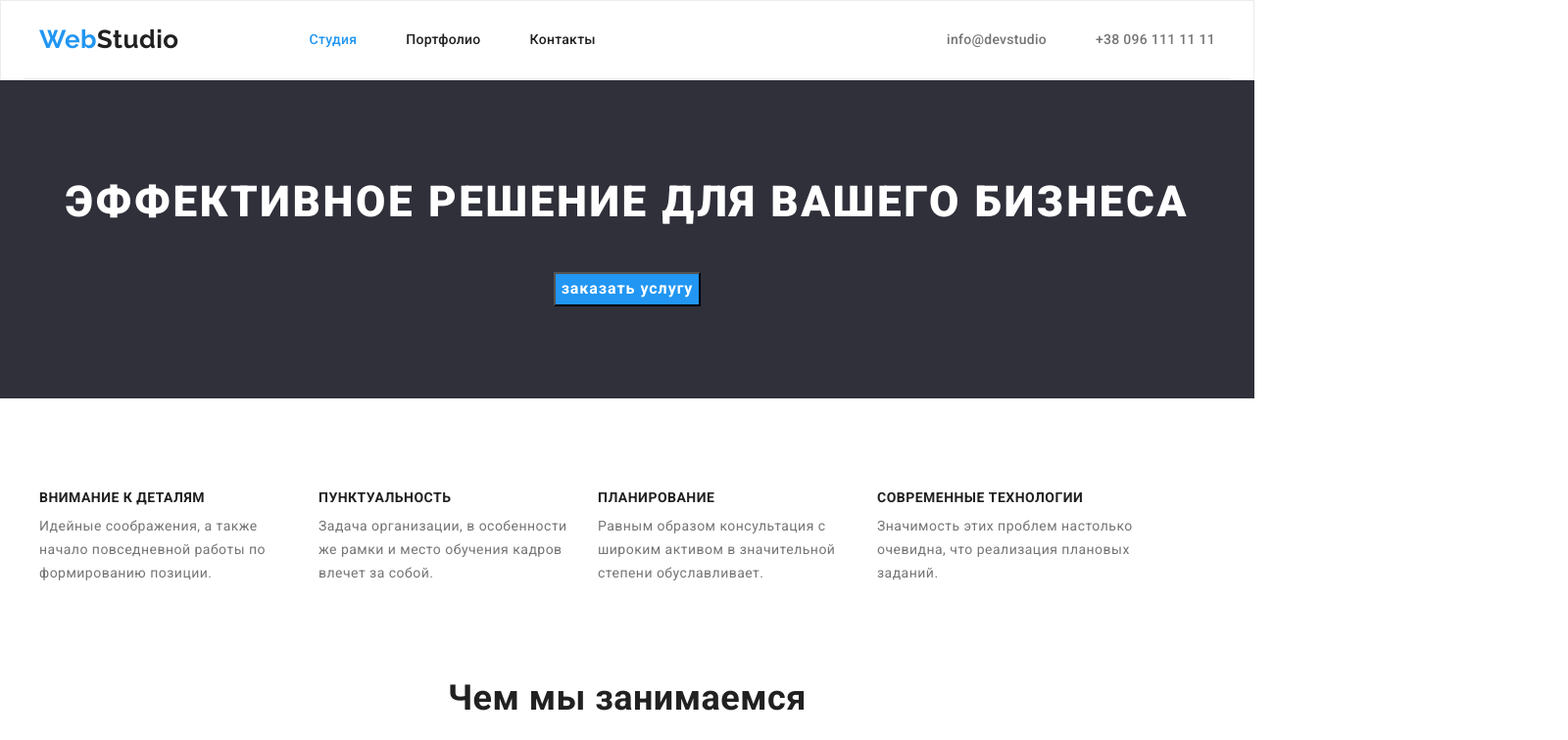
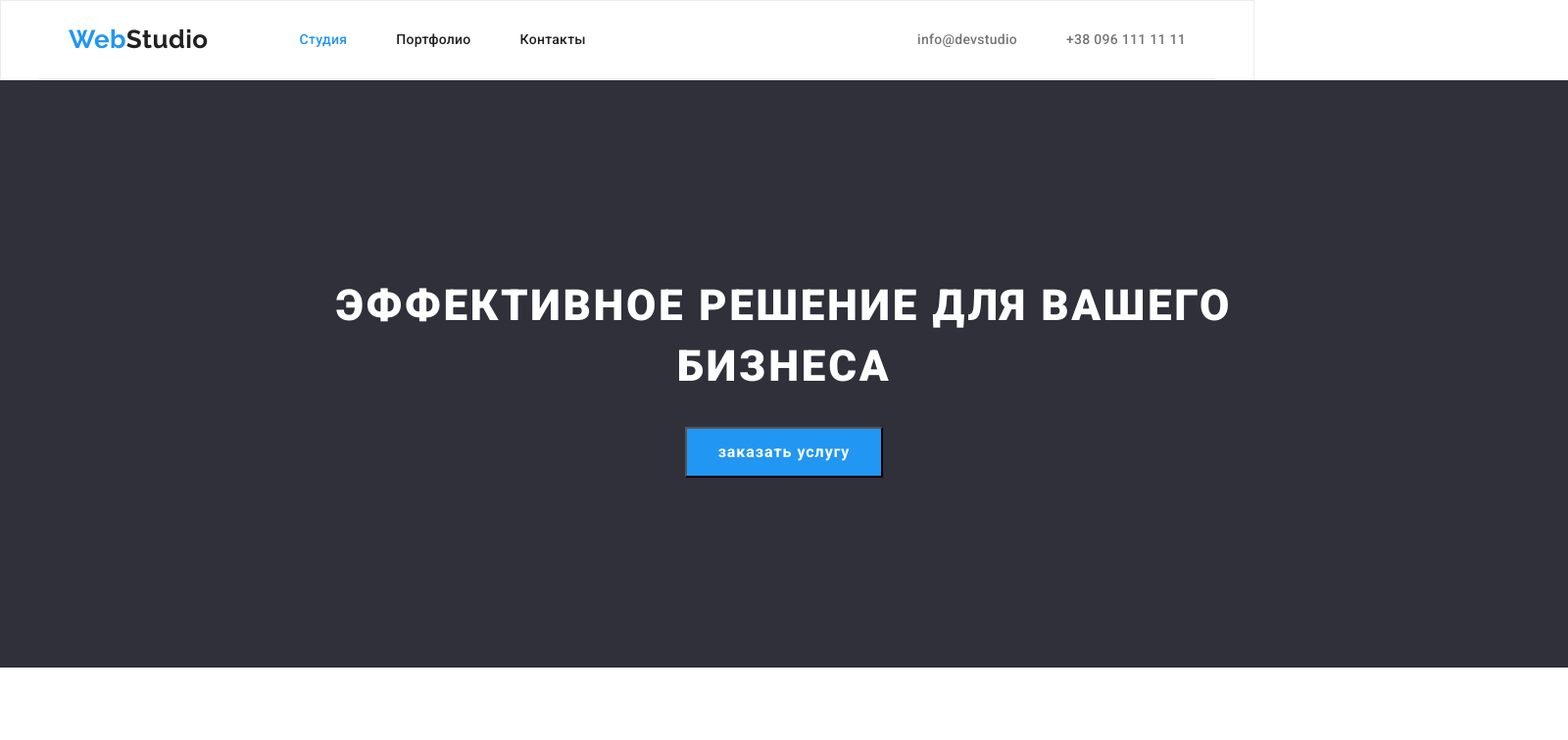
Before and after one commit to VadymShylov/goit-markup-hw-03, a plain HTML site: page index.html in a window 1280 px wide. Shown: the top 756 px of the page at 98% size, 1600 px wide, since content can reach past the window. Drawn offline with nearby package versions, Linux system fonts and the light colour scheme.

Commit message:
испавляет ошибки в секциях

```diff
--- a/css/styles.css
+++ b/css/styles.css
@@ -25,20 +25,20 @@ body {
 /*ul-removed all markers*/
 
 ul {
-  list-style-type: none;
-  margin-top: 0;
-  margin-bottom: 0;
+  margin: 0;
+  padding-left: 0;
+  list-style: none;
 }
 
 /*container*/
 
 .container {
+  width: 1200px;
+  margin-right: auto;
   margin-left: auto;
-  margin-right: auto;
-  width: 1230px;
-  padding-left: 15px;
-  padding-right: 15px;
-  /*outline: 2px solid tomato;*/
+  padding-left: 30px;
+  padding-right: 30px;
+  /* outline: 2px solid tomato;*/
 }
 
 /*section*/
@@ -158,21 +158,30 @@ ul {
 /*hero*/
 
 .hero {
+  width: 1600px;
+  height: 600px;
+  margin-right: auto;
+  margin-left: auto;
   background-color: var(--footer-bgr-color);
   text-align: center;
 }
-
+.action .container {
+  padding-top: 200px;
+  padding-bottom: 200px;
+  text-align: center;
+}
 /*title*/
 
 .title {
   margin-top: 0;
-  margin-bottom: 40px;
+  margin-bottom: 30px;
 
   color: var(--title-text-color);
   font-weight: 900;
   font-size: 44px;
   line-height: 1.4;
   letter-spacing: 0.06em;
+  text-align: center;
   text-transform: uppercase;
 }
 
@@ -181,7 +190,8 @@ ul {
 .button {
   background-color: var(--accent-bgr-color);
   color: var(--title-text-color);
-
+  padding: 10px 32px;
+  min-width: 200px;
   font-family: inherit;
   font-weight: 700;
   font-size: 16px;
@@ -227,23 +237,23 @@ ul {
 
 .advantages-list {
   display: flex;
-  flex-wrap: wrap;
-  padding-left: 0;
-  margin-right: -15px;
-  margin-bottom: -15px;
+
+  margin-right: -30px;
+  margin-bottom: -30px;
 }
 
 /*advantages-item*/
 
 .advantages-item {
   width: 270px;
-  margin-right: 15px;
-  margin-bottom: 15px;
+  margin-right: 30px;
+  margin-bottom: 30px;
 }
 
 /*description*/
 
 .description {
+  padding-top: 0;
   background-color: var(--header-bgr-color);
 }
 
@@ -282,7 +292,6 @@ ul {
 .crewmember-list {
   display: flex;
   flex-wrap: wrap;
-  padding: 0;
 }
 
 /*crew-item*/
@@ -317,6 +326,9 @@ ul {
   background-color: var(--team-section-bgr-color);
 }
 /*crew-title*/
+.crew-title img {
+  margin: 0;
+}
 .crew-title {
   margin-top: 0;
   margin-bottom: 50px;
@@ -329,6 +341,8 @@ ul {
 
 /*crew-name*/
 .crew-name {
+  margin-top: 0;
+  margin-bottom: 10px;
   font-weight: 500;
   font-size: 16px;
   line-height: 1.2;
@@ -337,6 +351,8 @@ ul {
 
 /*crew-position*/
 .crew-position {
+  margin-top: 0;
+  margin-bottom: 30px;
   color: var(--additional-text-color);
   font-size: 16px;
   line-height: 1.2;
@@ -379,14 +395,6 @@ ul {
 
 /*Address*/
 
-.address-list {
-  padding-left: 0;
-}
-.address-item {
-  margin-top: 0;
-  margin-bottom: 9px;
-}
-
 /*footer-limk*/
 .footer-link {
   color: var(--title-text-color);
@@ -400,12 +408,14 @@ ul {
 .footer-link:focus {
   color: var(--accent-bgr-color);
 }
-
-/*footer contact*/
-.footer-contact-item {
+.address-item {
   margin-top: 0;
   margin-bottom: 9px;
 }
+.address-item:nth-child(3n) {
+  margin-bottom: 0;
+}
+/*footer contact*/
 
 .footer-contact {
   color: var(--footer-link-color);
@@ -415,7 +425,6 @@ ul {
   font-size: 14px;
   line-height: 1.7;
 }
-
 .footer-contact:focus,
 .footer-contact:hover {
   color: var(--accent-bgr-color);
@@ -436,7 +445,7 @@ ul {
 .button-link {
   background-color: var(--team-section-bgr-color);
   color: inherit;
-
+  padding: 6px 22px;
   font-family: inherit;
   font-weight: 500;
   font-size: 16px;
@@ -475,7 +484,7 @@ ul {
 /*Portfolio-item*/
 
 .portfolio-item {
-  width: calc((100% - 2 * 30px) / 3);
+  width: calc((100% - 3 * 30px) / 3);
   margin-right: 30px;
   margin-bottom: 30px;
   margin-top: 0;
@@ -497,7 +506,7 @@ img {
 
 .portfolio-card {
   width: 370px;
-  margin-top: 0;
+
   padding-top: 20px;
   padding-right: 24px;
   padding-bottom: 20px;
--- a/index.html
+++ b/index.html
@@ -59,7 +59,7 @@
     <!--Main-->
     <main>
       <!--Hero-->
-      <section class="section hero">
+      <section class="hero action">
         <div class="container">
           <h1 class="title">Эффективное решение для вашего бизнеса</h1>
           <!--Button-->
@@ -68,8 +68,7 @@
       </section>
 
       <!--Преимущества-->
-      <section class="advantages">
-        <div class="section">
+      <section class="advantages section">
         <div class="container">
           <ul class="advantages-list">
             <li class="advantages-item">
@@ -105,9 +104,7 @@
             </li>
           </ul>
         </div>
-        </div>
       </section>
-    </main>
 
       <!--Description-->
       <section class="description">
@@ -150,15 +147,19 @@
       </section>
 
       <!--Crewmember-->
-   <section class="crewmember">
-      <div class="section">
+      <section class="crewmember section">
         <div class="container">
           <h2 class="crew-title">Наша команда</h2>
           <ul class="crewmember-list">
             <!--productdesigner-->
             <li class="crew-item">
-                  <img src="./images/productdesigner.jpg" alt="product-designer" width="270" height="260"
-                     class="cre-img" />
+              <img
+                src="./images/productdesigner.jpg"
+                alt="product-designer"
+                width="270"
+                height="260"
+                class="cre-img"
+              />
               <div class="crew-card">
                 <h3 class="crew-name">Игорь Демьяненко</h3>
                 <p class="crew-position">Product Designer</p>
@@ -167,17 +168,26 @@
 
             <!--Frontend-->
             <li class="crew-item">
-                  <img src="./images/frontend.jpg" alt="frontend" width="270" height="260" />
+              <img
+                src="./images/frontend.jpg"
+                alt="frontend"
+                width="270"
+                height="260"
+              />
               <div class="crew-card">
                 <h3 class="crew-name">Ольга Репина</h3>
                 <p class="crew-position">Frontend Developer</p>
-
               </div>
             </li>
 
             <!--Marketing-->
             <li class="crew-item">
-                  <img src="./images/marketing.jpg" alt="marketing" width="270" height="260" />
+              <img
+                src="./images/marketing.jpg"
+                alt="marketing"
+                width="270"
+                height="260"
+              />
               <div class="crew-card">
                 <h3 class="crew-name">Николай Тарасов</h3>
                 <p class="crew-position">Marketing</p>
@@ -186,18 +196,21 @@
 
             <!--UlDesigner-->
             <li class="crew-item">
-                  <img src="./images/uldesigner.jpg" alt="ul-designer" width="270" height="260" />
+              <img
+                src="./images/uldesigner.jpg"
+                alt="ul-designer"
+                width="270"
+                height="260"
+              />
               <div class="crew-card">
                 <h3 class="crew-name">Михаил Ермаков</h3>
                 <p class="crew-position">UI Designer</p>
-
               </div>
             </li>
           </ul>
         </div>
-      </div>
       </section>
-
+    </main>
     <!--Footer-->
     <footer class="footer">
       <div class="container">
@@ -217,13 +230,13 @@
               </a>
             </li>
 
-            <li class="footer-contact-item">
+            <li class="address-item">
               <a href="mailto:info@example.com" class="footer-contact">
                 info@example.com
               </a>
             </li>
 
-            <li>
+            <li class="address-item">
               <a href="tel:tel:+380991111111" class="footer-contact">
                 +38 099 111 11 11
               </a>
```
Also changed, not shown: portfolio.html (+5 -5 lines). Lines whose indentation alone changed are shown as unchanged.
